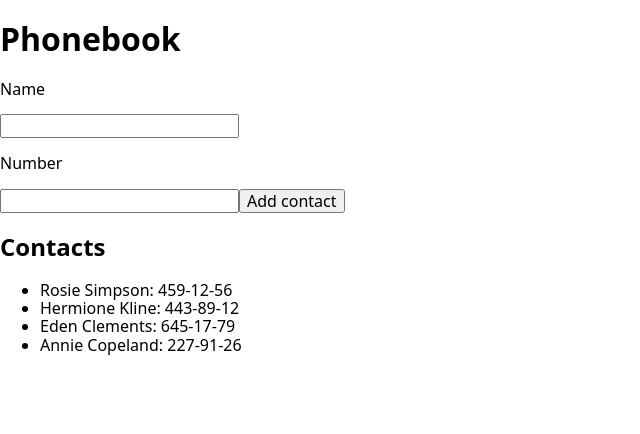
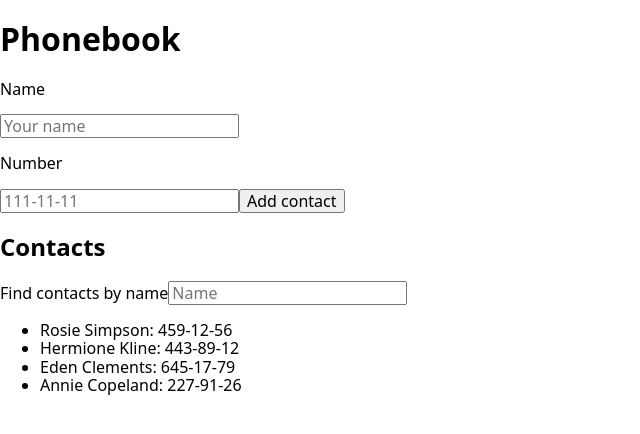
Before and after one commit to Matviienko-Artem/goit-react-hw-02-phonebook, a React (Create React App) app: page / in a window 1280 px wide. Shown: the top 434 px of the page, without its empty margins (0-640 px from the left). Built offline with nearby package versions, Linux system fonts and the light colour scheme.

Commit message:
Cделал фильтрацию

```diff
--- a/src/App.js
+++ b/src/App.js
@@ -1,8 +1,8 @@
 import React, { Component } from 'react';
 import ContactForm from './components/ContactForm/ContactForm';
 import ContactList from './components/ContactList/ContactList';
+import Filter from './components/Filter/Filter';
 import { v4 as uuidv4 } from 'uuid';
-// import Filter from './components/Filter/Filter';
 
 class App extends Component {
   state = {
@@ -22,14 +22,31 @@ class App extends Component {
       number: data.number,
     };
 
-    this.setState(prevState => ({
-      contacts: [newContact, ...prevState.contacts],
-    }));
-    console.log(data);
-    console.log(this.state.contacts);
+    if (newContact.name === '') {
+      alert('Вы забыли ввести имя контакта');
+    } else if (newContact.number === '') {
+      alert('Вы забыли ввести номер контакта');
+    } else {
+      this.setState(prevState => ({
+        contacts: [newContact, ...prevState.contacts],
+      }));
+    }
+  };
+
+  onFilter = value => {
+    this.setState({ filter: value.currentTarget.value });
+  };
+
+  filterOfContacts = () => {
+    const { contacts, filter } = this.state;
+
+    return contacts.filter(contact =>
+      contact.name.toLowerCase().includes(filter.toLocaleLowerCase()),
+    );
   };
 
   render() {
+    const { filter } = this.state;
     return (
       <div>
         <h1>Phonebook</h1>
@@ -38,9 +55,9 @@ class App extends Component {
 
         <h2>Contacts</h2>
 
-        {/* <Filter /> */}
+        <Filter value={filter} onFilter={this.onFilter} />
 
-        <ContactList data={this.state.contacts} />
+        <ContactList contacts={this.filterOfContacts()} />
       </div>
     );
   }
--- a/src/components/ContactForm/ContactForm.js
+++ b/src/components/ContactForm/ContactForm.js
@@ -35,6 +35,7 @@ class ContactForm extends Component {
           <input
             type="text"
             name="name"
+            placeholder="Your name"
             value={name}
             onChange={this.handleChange}
           ></input>
@@ -44,6 +45,7 @@ class ContactForm extends Component {
           <input
             type="text"
             name="number"
+            placeholder="111-11-11"
             value={number}
             onChange={this.handleChange}
           ></input>
--- a/src/components/ContactList/ContactList.js
+++ b/src/components/ContactList/ContactList.js
@@ -1,10 +1,10 @@
 import React from 'react';
 
-const ContactList = ({ data }) => {
+const ContactList = ({ contacts }) => {
   return (
     <div>
       <ul>
-        {data.map(contact => {
+        {contacts.map(contact => {
           return (
             <li key={contact.id}>
               {contact.name}: {contact.number}
--- a/src/components/Filter/Filter.js
+++ b/src/components/Filter/Filter.js
@@ -1,11 +1,19 @@
 import React from 'react';
 
-const Filter = () => {
+const Filter = ({ value, onFilter }) => {
   return (
     <div>
-      <ul>
-        <li></li>
-      </ul>
+      <label>
+        Find contacts by name
+        <input
+          // className={}
+          type="text"
+          name="filter"
+          placeholder="Name"
+          value={value}
+          onChange={onFilter}
+        />
+      </label>
     </div>
   );
 };
```
